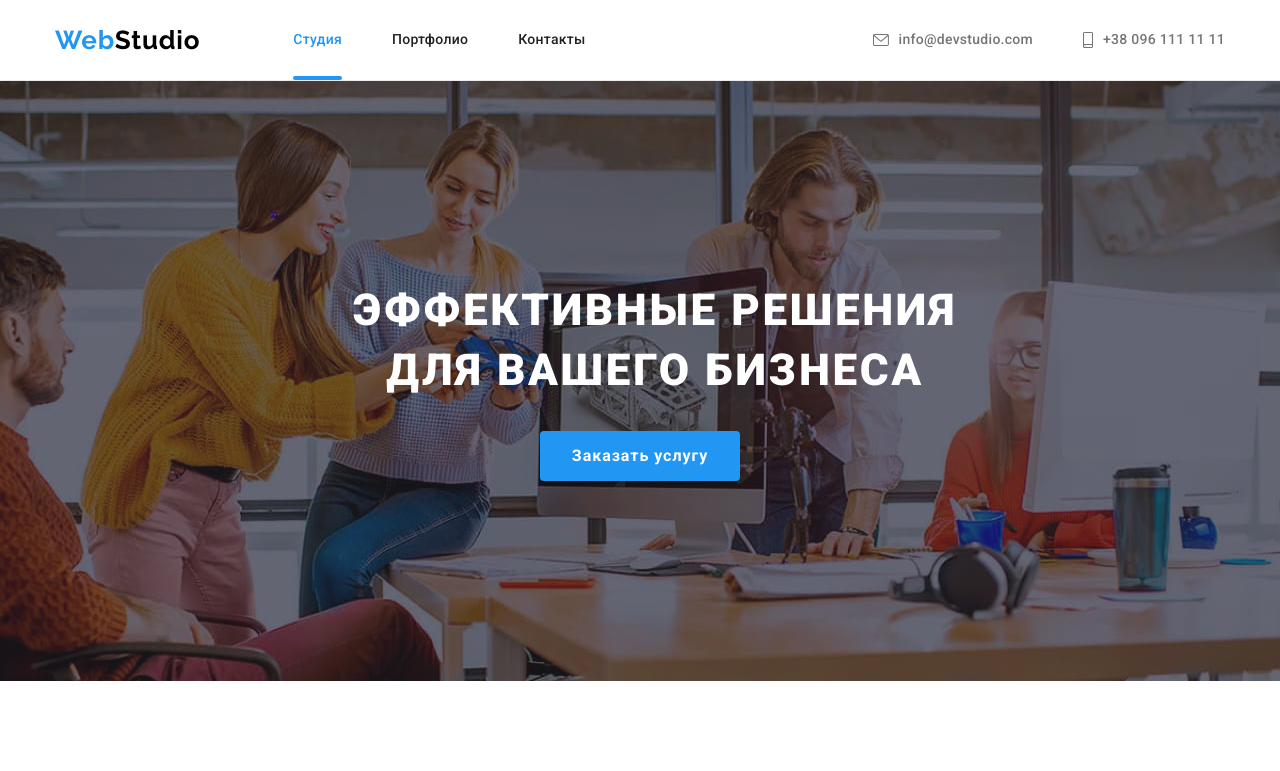
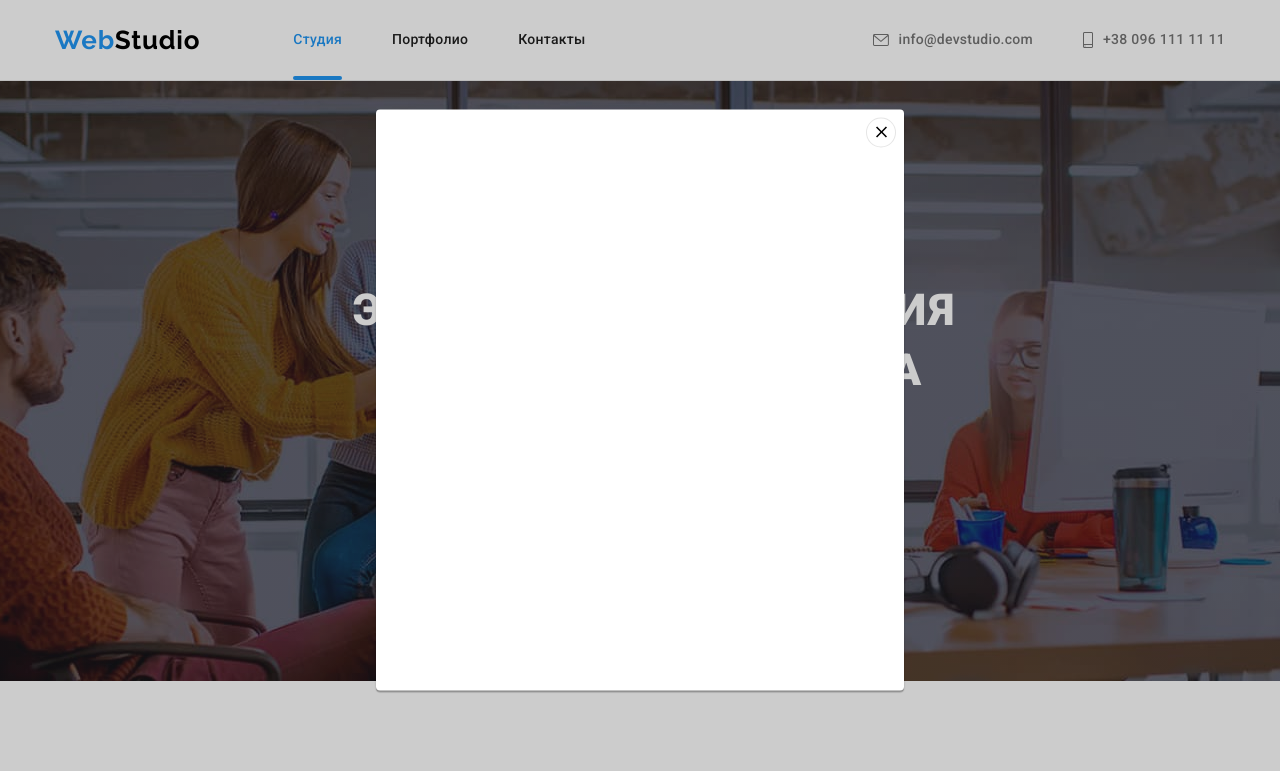
Before and after one commit to IrynaDiukova/goit-markup-hw-05, a plain HTML site: page index.html in a window 1280 px wide. Both pictures are taken after a click on the button "Заказать услугу". Shown: the top 771 px of the page. Drawn offline with nearby package versions, Linux system fonts and the light colour scheme.

Commit message:
.Доделал дз5

```diff
--- a/css/styles.css
+++ b/css/styles.css
@@ -180,6 +180,65 @@ img {
 
 .portfolio-heder {
     border-bottom: 1px solid #ECECEC;
+}
+
+/* Modal windows*/
+
+.backdrop {
+    position: fixed;
+    top: 0;
+    left: 0;
+    width: 100%;
+    height: 100%;
+    background-color: rgba(0, 0, 0, 0.2);;
+    opacity: 1;
+    transition: opacity 250ms cubic-bezier(0.4, 0, 0.2, 1);
+}
+
+.backdrop.is-hidden {
+    opacity: 0;
+    pointer-events: none;
+    visibility: hidden;
+}
+
+.backdrop.is-hidden .modal {
+    transform: translate(-50%, -50%) scale(1.3);
+}
+
+.modal {
+    position: absolute;
+    top: 50%;
+    left: 50%;
+    width: 528px;
+    height: 581px;
+    background: var(--white-cl);
+    box-shadow: 0px 1px 3px rgba(0, 0, 0, 0.12), 0px 1px 1px rgba(0, 0, 0, 0.14), 0px 2px 1px rgba(0, 0, 0, 0.2);
+    border-radius: 4px;
+
+    transform: translate(-50%, -50%) scale(1);
+    transition: transform 450ms cubic-bezier(0.4, 0, 0.2, 1);
+}
+
+.close-button {
+    position: absolute;
+    top: 8px;
+    right: 8px;
+
+    width: 30px;
+    height: 30px;
+    padding: 0;
+    border-radius: 50%;
+    fill: var(--black-txt-cl);
+    background: var(--white-cl);
+    border: 1px solid rgba(0, 0, 0, 0.1);
+
+}
+
+.close-icon {
+    position: absolute;
+    top: 50%;
+    left: 50%;
+    transform: translate(-50%, -50%);
 }
 
 /*Baner section*/
--- a/index.html
+++ b/index.html
@@ -74,9 +74,20 @@
         <section class="baner">
           <div class="baner-container container">
           <h1 class="baner-title">Эффективные решения для вашего бизнеса</h1>
-          <button class="baner-btn btn" type="button">Заказать услугу</button>
+          <button class="baner-btn btn" type="button" data-modal-open>Заказать услугу</button>
           </div>
         </section>
+
+      <!-- Модальное окно -->
+
+      <div class="backdrop is-hidden" data-modal>
+        <div class="modal">
+          <button class="close-button" type="button" data-modal-close>
+            <img class="close-icon" src="./images/icons/close.svg" alt="Закрыть">
+          </button>
+        </div>
+
+      </div>
 
       <!--Секция Внимание к деталям-->
 
@@ -415,6 +426,8 @@
       </div>
 
     </footer>
+
+    <script src="./js/modal.js"></script>
   </body>
 
 </html>
--- /dev/null
+++ b/js/modal.js
@@ -0,0 +1,14 @@
+(() => {
+    const refs = {
+      openModalBtn: document.querySelector("[data-modal-open]"),
+      closeModalBtn: document.querySelector("[data-modal-close]"),
+      modal: document.querySelector("[data-modal]"),
+    };
+
+    refs.openModalBtn.addEventListener("click", toggleModal);
+    refs.closeModalBtn.addEventListener("click", toggleModal);
+
+    function toggleModal() {
+      refs.modal.classList.toggle("is-hidden");
+    }
+  })();
```
Also changed, not shown: portfolio.html (+48 -18 lines), images/icons/close.svg (added).
